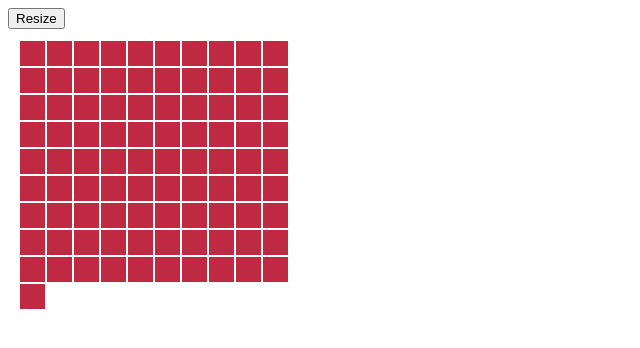
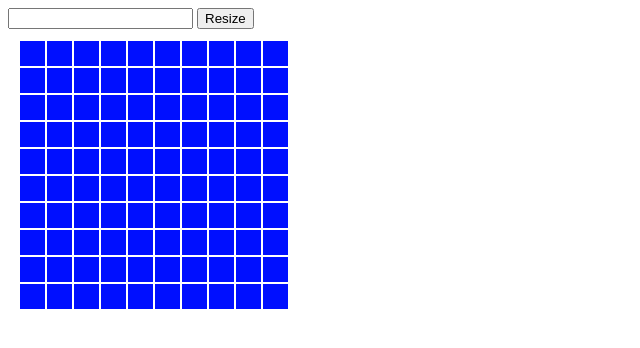
Before and after one commit to Phocisticks/theOdinProject, a plain HTML site: page index.html in a window 1280 px wide. Shown: the whole page, without its empty margins (0-640 px from the left). Drawn offline with nearby package versions, Linux system fonts and the light colour scheme.

Commit message:
Grid resizing and color change now work

```diff
--- a/index.html
+++ b/index.html
@@ -7,6 +7,9 @@
         <link rel='stylesheet' type="text/css" href="stylesheet.css"/>
     </head>
     <body>
+        <form>
+            <input type=text name=size></input>
+        </form>
         <button>Resize</button>
         <table></table>
     </body>
--- a/script.js
+++ b/script.js
@@ -1,33 +1,40 @@
 $(document).ready(function()
 {
-    var $newdiv = $('<td><div class="square" /></td>');
+    var $block = '<td><div class="square"/></td>';
     var $side = 10;
+    var $grid = 250;
+    var $size = 100;
+    function updateSize($side)
+    {
+        // Flushes out the previous grid
+        $('.row').remove();
 
-    function updateSize(side)
-    {
-        $('.row').remove();
+        // Creating the rows
         for (var i = 0; i < $side; i++)
         {
             $('table').append('<tr class="row"></tr>');
         }
-        for (var i = 0; i < $side; i++)
+        // Creating the columns
+        for (var j = 0; j < $side; j++)
         {
-            $('tr').append($newdiv);
+            $('tr').append($block);
         }
+        $('.square').css({"width":"$size"});
+        // Attaches the hover command to the divs
+        // Must be done inside this function otherwise hover won't update after resize
+        $('div').hover( function()
+        {
+           $(this).addClass('selected');
+        });
     }
 
     //Creating the beginning grid
     updateSize($side);
-
-    // Resizes the grid to user specification
+     // Resizes the grid to user specification
     $('button').click(function()
     {
-        $side = prompt("Choose a side Length");
+        $side = $('input[name=size]').val();
+        $('input[name=size]').val("");
         updateSize($side);
     });
-
-    $('.square').hover( function()
-    {
-       $(this).addClass('selected');
-    });
 });
--- a/stylesheet.css
+++ b/stylesheet.css
@@ -1,7 +1,7 @@
 div
 {
     margin: -1px;
-    background-color: #C02942;
+    background-color: #000FFF;
     width: 25px;
     height: 25px;
 }
@@ -15,5 +15,6 @@ table
 }
 .selected
 {
+    !important;
     background-color: #FFF000;
 }
```
